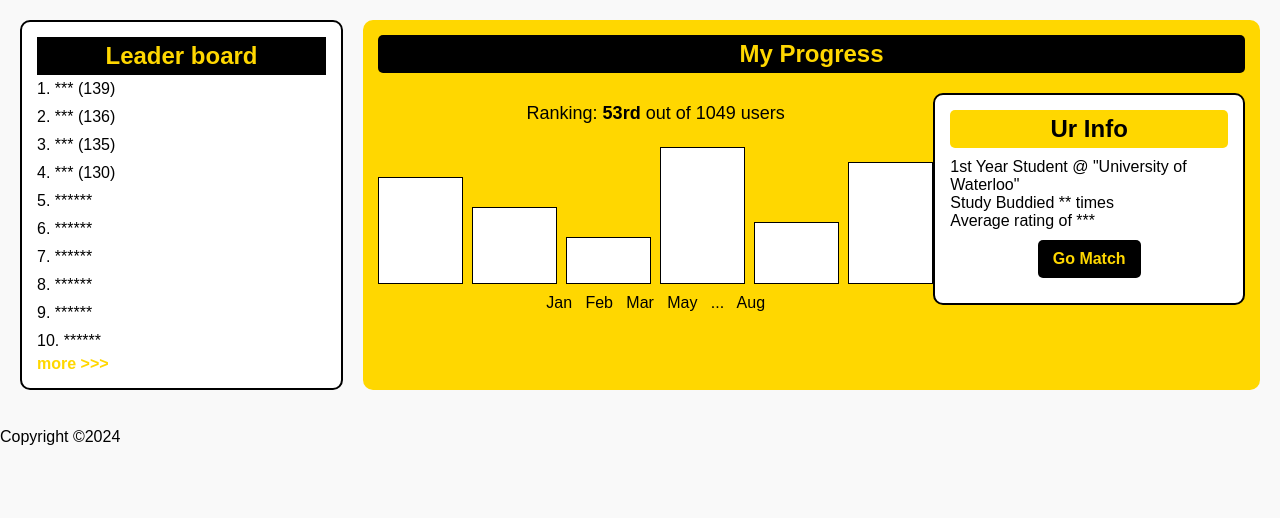
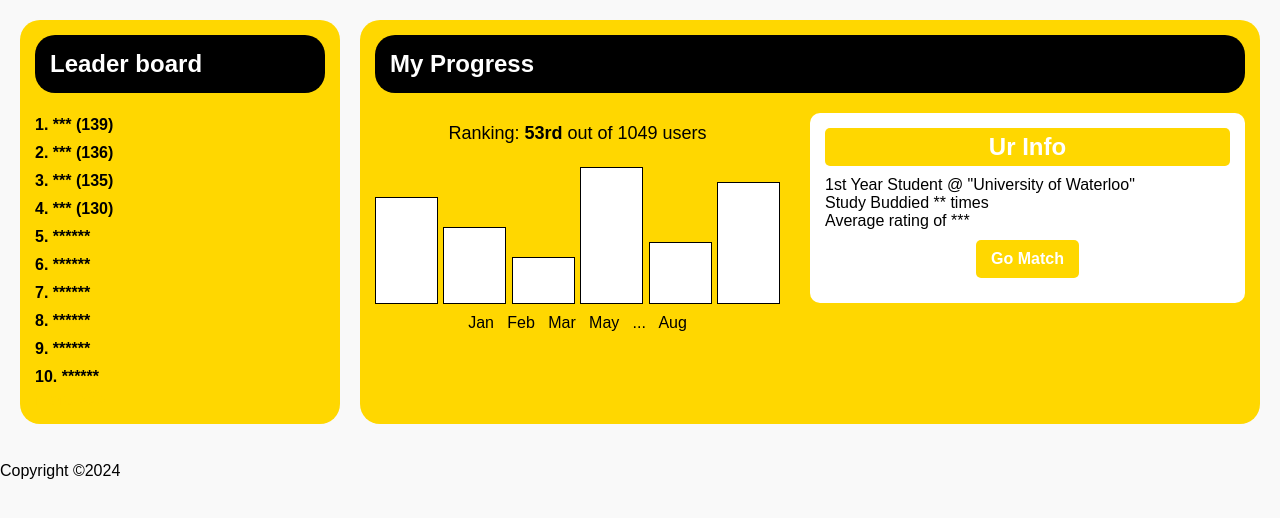
Before and after one commit to Padasdaf/Study-Buddy, a Django app: page / in a window 1280 px wide. Shown: the part 68-586 px from the top of the page. Run offline with Django 4.2, Linux system fonts and the light colour scheme.

Commit message:
frontend v2

```diff
--- a/backend/studbud/homepage/static/css/homepage.css
+++ b/backend/studbud/homepage/static/css/homepage.css
@@ -53,18 +53,19 @@ h1, h2 {
 /* Left Section: Leaderboard */
 .leaderboard {
     flex: 1;
-    background-color: #FFF;
-    border: 2px solid black;
+    background-color: #FFD700;
     padding: 15px;
     margin-right: 20px;
-    border-radius: 10px;
+    border-radius: 20px;
 }
 
 .leaderboard h2 {
     background-color: black;
-    color: #FFD700;
+    color: white;
     padding: 5px;
-    text-align: center;
+    text-align: left;
+    border-radius: 20px;
+    padding:15px;
 }
 
 .leaderboard ul {
@@ -88,15 +89,17 @@ h1, h2 {
     flex: 3;
     background-color: #FFD700;
     padding: 15px;
-    border-radius: 10px;
+    border-radius: 20px;
     text-align: center;
 }
 
 .progress h2 {
+    text-align:left;
     background-color: black;
-    color: #FFD700;
+    color: white;
     padding: 5px;
-    border-radius: 5px;
+    border-radius: 20px;
+    padding:15px;
 }
 
 .progress-container {
@@ -108,7 +111,7 @@ h1, h2 {
 
 /* Graph and Ranking Section */
 .chart-section {
-    flex: 2;
+    flex: 1;
 }
 
 .ranking {
@@ -140,13 +143,13 @@ h1, h2 {
     background-color: #FFF;
     padding: 15px;
     border-radius: 10px;
-    border: 2px solid black;
     text-align: left;
+    margin-left:30px;
 }
 
 .user-info h2 {
     background-color: #FFD700;
-    color: black;
+    color: white;
     padding: 5px;
     text-align: center;
     border-radius: 5px;
@@ -159,8 +162,8 @@ h1, h2 {
 }
 
 .go-match-button {
-    background-color: black;
-    color: #FFD700;
+    background-color: #FFD700;
+    color: white;
     padding: 10px 15px;
     border: none;
     border-radius: 5px;
--- a/backend/studbud/homepage/templates/studbud/homepage.html
+++ b/backend/studbud/homepage/templates/studbud/homepage.html
@@ -25,6 +25,8 @@
         <!-- Left Section: Leaderboard -->
         <section class="leaderboard">
             <h2>Leader board</h2>
+            <br>
+            <b>
             <ul>
                 <li>1. *** (139)</li>
                 <li>2. *** (136)</li>
@@ -37,6 +39,7 @@
                 <li>9. ******</li>
                 <li>10. ******</li>
             </ul>
+            </b>
             <a href="#" class="more-link">more &gt;&gt;&gt;</a>
         </section>
 
```
